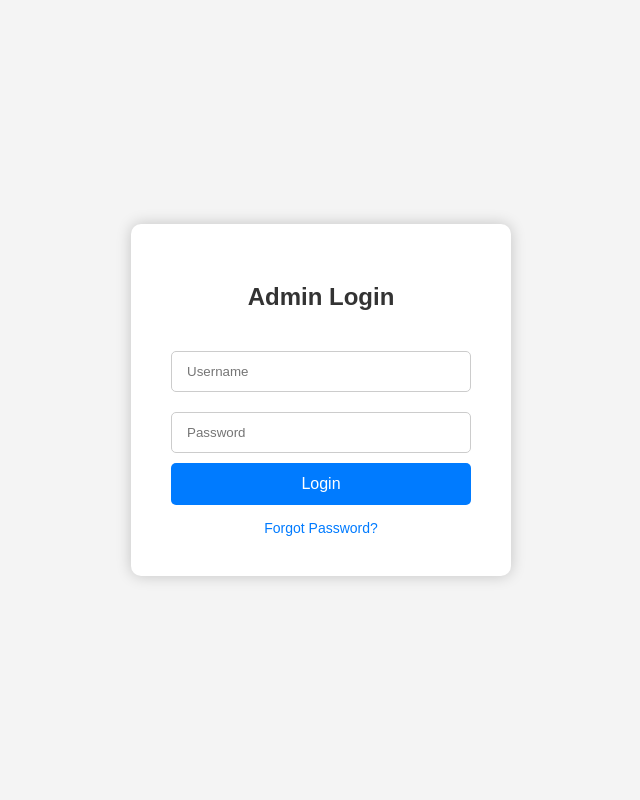
After one commit to snehas82523/e-waste-disposal-system, a Python web app: template app/admin/templates/login.html in a window 1280 px wide. The commit adds this page. Shown: the whole page, without its empty margins (319-959 px from the left). Run offline with Jinja, Linux system fonts and the light colour scheme; the template is opened without the code that fills it, so the values that code supplies are empty.

Commit message:
Add refernce for admin login page , login.html (reference from chatgpt:https://chatgpt.com/share/693b72cc-7d80-800b-a383-cf13d77b74de)

```diff
--- a/app/admin/templates/index.html
+++ b/app/admin/templates/index.html
@@ -6,7 +6,7 @@
         <h1>Admin Dashboard</h1>
         <div class="subtitle">Welcome back, Admin</div>
     </div>
-
+    <!-- div class changed -->
     <div class="stats-grid">
         <div class="stat-card">
             <h3>Total requests</h3>
--- /dev/null
+++ b/app/admin/templates/login.html
@@ -0,0 +1,76 @@
+<!DOCTYPE html>
+<html lang="en">
+<head>
+    <meta charset="UTF-8">
+    <meta name="viewport" content="width=device-width, initial-scale=1.0">
+    <title>Admin Login</title>
+    <style>
+        body {
+            font-family: Arial, sans-serif;
+            background-color: #f4f4f4;
+            display: flex;
+            justify-content: center;
+            align-items: center;
+            height: 100vh;
+            margin: 0;
+        }
+        .login-container {
+            background-color: #fff;
+            padding: 40px;
+            border-radius: 10px;
+            box-shadow: 0px 0px 15px rgba(0,0,0,0.2);
+            width: 300px;
+            text-align: center;
+        }
+        .login-container h2 {
+            margin-bottom: 30px;
+            color: #333;
+        }
+        .login-container input[type="text"],
+        .login-container input[type="password"] {
+            width: 100%;
+            padding: 12px 15px;
+            margin: 10px 0;
+            border: 1px solid #ccc;
+            border-radius: 5px;
+            box-sizing: border-box;
+        }
+        .login-container button {
+            width: 100%;
+            padding: 12px;
+            background-color: #007BFF;
+            border: none;
+            border-radius: 5px;
+            color: #fff;
+            font-size: 16px;
+            cursor: pointer;
+        }
+        .login-container button:hover {
+            background-color: #0056b3;
+        }
+        .login-container a {
+            display: block;
+            margin-top: 15px;
+            color: #007BFF;
+            text-decoration: none;
+            font-size: 14px;
+        }
+        .login-container a:hover {
+            text-decoration: underline;
+        }
+    </style>
+</head>
+<body>
+
+    <div class="login-container">
+        <h2>Admin Login</h2>
+        <form action="admin_dashboard.html" method="POST">
+            <input type="text" name="username" placeholder="Username" required>
+            <input type="password" name="password" placeholder="Password" required>
+            <button type="submit">Login</button>
+        </form>
+        <a href="#">Forgot Password?</a>
+    </div>
+
+</body>
+</html>
```
